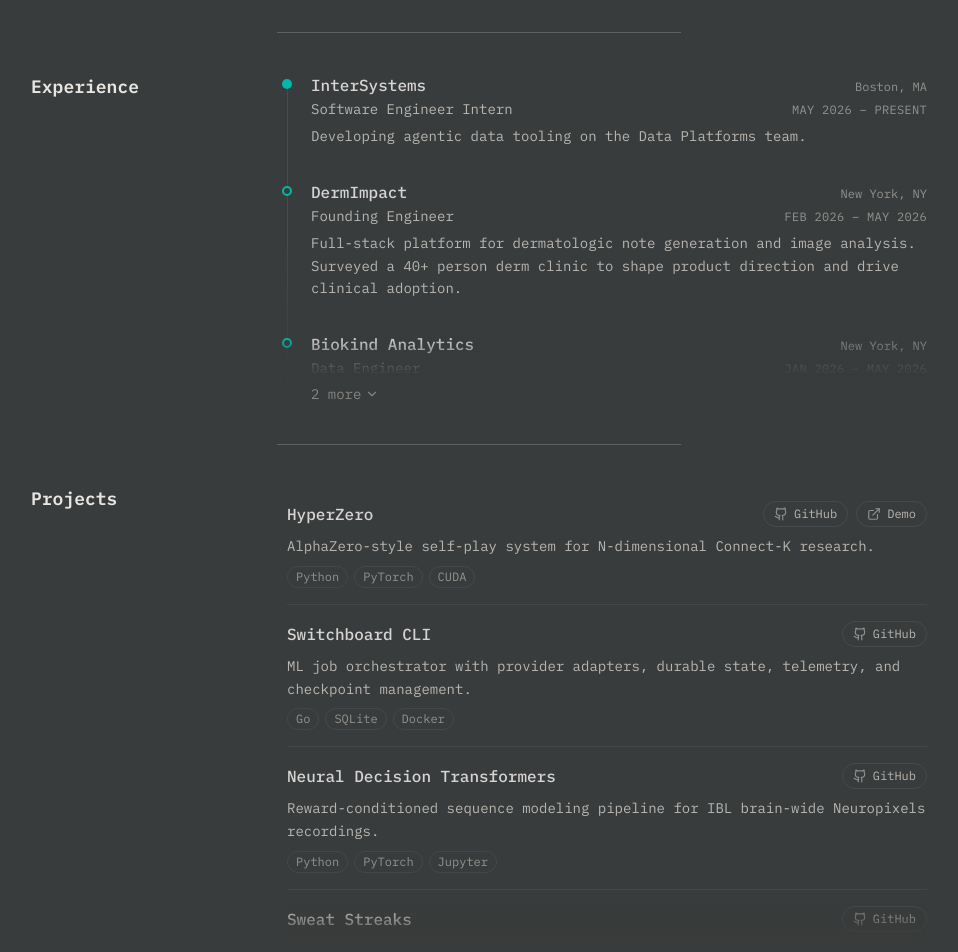
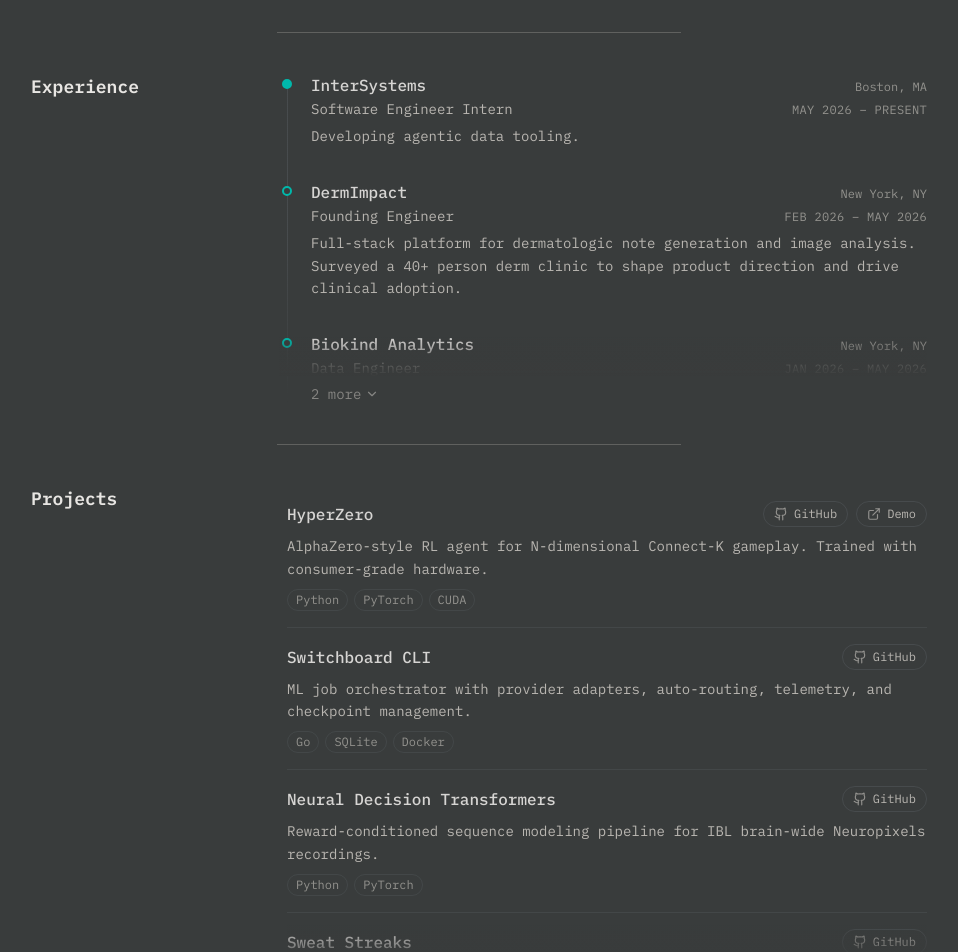
Before and after one commit to anthonylu23/personal-website, a React (Vite) app: page / in a window 1280 px wide. Shown: the part 600-1552 px from the top of the page, without its empty margins (161-1119 px from the left). Built offline with nearby package versions, Linux system fonts and the light colour scheme.

Commit message:
wording changes

```diff
--- a/src/data/content.ts
+++ b/src/data/content.ts
@@ -47,7 +47,7 @@
   {
     title: 'HyperZero',
     description:
-      'AlphaZero-style self-play system for N-dimensional Connect-K research.',
+      'AlphaZero-style RL agent for N-dimensional Connect-K gameplay. Trained with consumer-grade hardware.',
     stack: ['Python', 'PyTorch', 'CUDA'],
     links: [
       { type: 'github', href: 'https://github.com/anthonylu23/hyperzero' },
@@ -57,7 +57,7 @@
   {
     title: 'Switchboard CLI',
     description:
-      'ML job orchestrator with provider adapters, durable state, telemetry, and checkpoint management.',
+      'ML job orchestrator with provider adapters, auto-routing, telemetry, and checkpoint management.',
     stack: ['Go', 'SQLite', 'Docker'],
     links: [
       { type: 'github', href: 'https://github.com/anthonylu23/switchboard-cli' },
@@ -67,7 +67,7 @@
     title: 'Neural Decision Transformers',
     description:
       'Reward-conditioned sequence modeling pipeline for IBL brain-wide Neuropixels recordings.',
-    stack: ['Python', 'PyTorch', 'Jupyter'],
+    stack: ['Python', 'PyTorch'],
     links: [
       { type: 'github', href: 'https://github.com/anthonylu23/ibl-neural-decision-transformers' },
       // { type: 'paper', href: 'https://...' }, // TODO: add paper/writeup URL
@@ -76,7 +76,7 @@
   {
     title: 'Sweat Streaks',
     description:
-      'macOS menu bar app tracking daily coding streaks across GitHub, LeetCode, and local AI tools.',
+      'macOS menu bar app tracking daily coding streaks across GitHub, LeetCode, and agentic coding tools.',
     stack: ['Swift', 'SwiftPM', 'SQLite'],
     links: [
       { type: 'github', href: 'https://github.com/anthonylu23/sweat-streaks' },
@@ -85,7 +85,7 @@
   {
     title: 'Context Grabber',
     description:
-      'Menu bar app + CLI that captures your applications into structured context for LLMs.',
+      'macOS menu bar app + CLI that captures your applications into structured context for LLMs.',
     stack: ['Swift', 'Go', 'TypeScript', 'Bun'],
     links: [
       { type: 'github', href: 'https://github.com/anthonylu23/context_grabber' },
@@ -111,20 +111,6 @@
       // { type: 'demo', href: 'https://...' }, // TODO: add live demo / Devpost URL
     ],
   },
-  // {
-  //   title: 'Scout',
-  //   description:
-  //     'AI field guide for photo viewpoints, timing, and camera settings.',
-  //   stack: ['React', 'JavaScript', 'Python', 'FastAPI', 'Google GenAI', 'Vercel'],
-  //   link: 'https://github.com/anthonylu23/scout',
-  // },
-  // {
-  //   title: 'Photo Search',
-  //   description:
-  //     'Local-first semantic search across your photography library.',
-  //   stack: ['RAG', 'Python', 'ChromaDB', 'OpenCLIP', 'LangChain'],
-  //   link: 'https://github.com/anthonylu23/photo_search',
-  // },
   {
     title: 'Personal Website',
     description:
@@ -142,7 +128,7 @@
     role: 'Software Engineer Intern',
     period: 'May 2026 – Present',
     location: 'Boston, MA',
-    description: 'Developing agentic data tooling on the Data Platforms team.',
+    description: 'Developing agentic data tooling.',
     link: 'https://www.intersystems.com',
   },
   {
@@ -159,7 +145,7 @@
     period: 'Jan 2026 – May 2026',
     location: 'New York, NY',
     description:
-      'ETL pipelines normalizing 35k+ donor records with FastAPI orchestration for the Reproductive Health Access Project. Data analysis delivering business insights.',
+      'ETL pipelines processing donor records at scale with FastAPI orchestration for the Reproductive Health Access Project.',
     descriptionLinks: [
       { text: 'Reproductive Health Access Project', href: 'https://www.reproductiveaccess.org/' },
     ],
```
